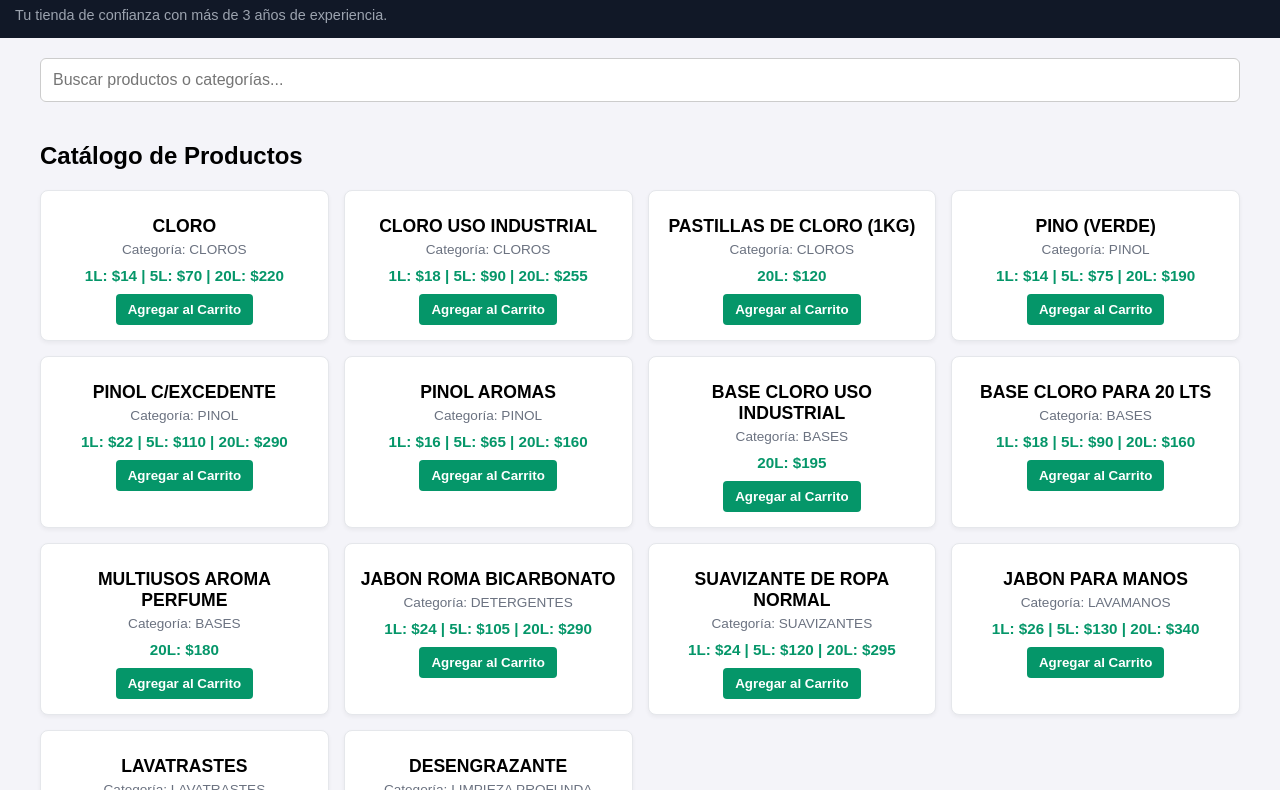
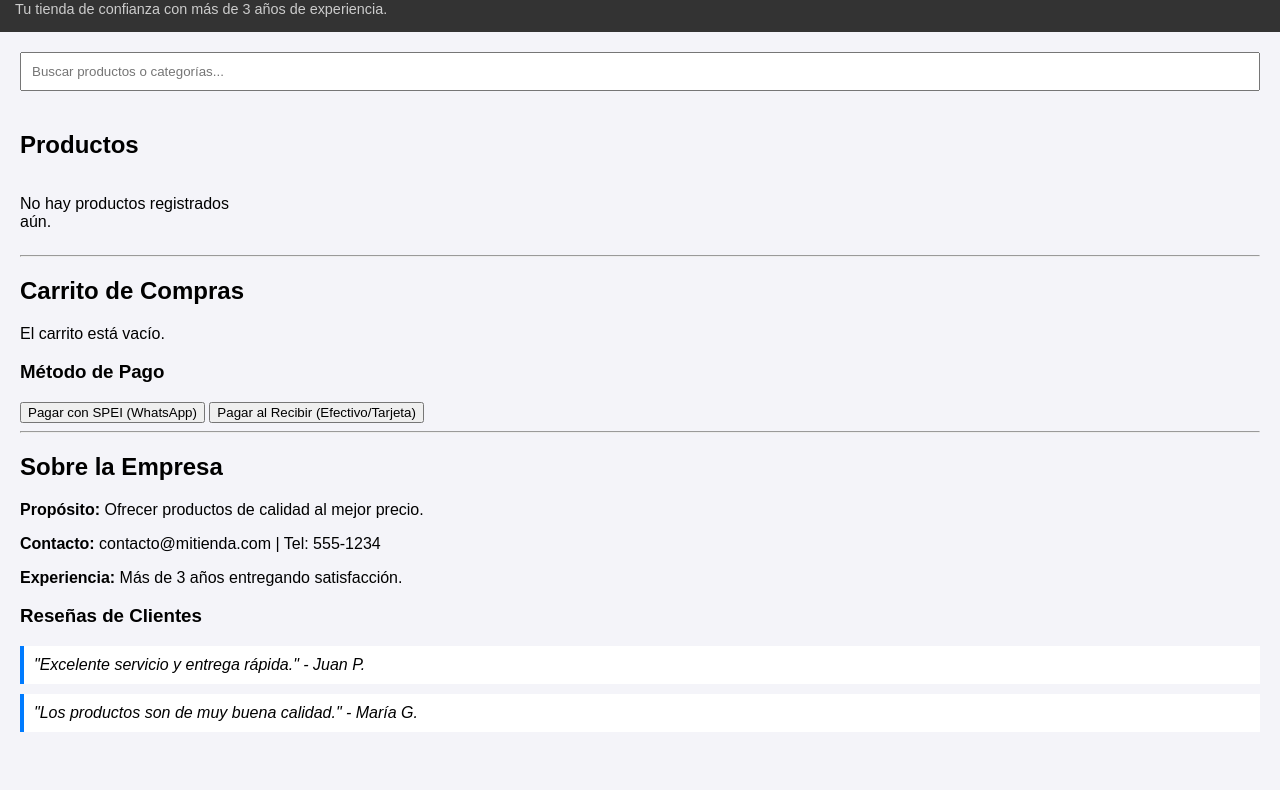
Before and after one commit to armmproductosdelimpieza-dot/armm-app, a website: page public/index.html in a window 1280 px wide. Shown: the part 120-910 px from the top of the page. After the commit the page ends 872 px from the top, so only its background shows below. Drawn offline with Linux system fonts and the light colour scheme.

Commit message:
Update index.html

```diff
--- a/public/index.html
+++ b/public/index.html
@@ -1,4 +1,3 @@
-
 <!DOCTYPE html>
 <html lang="es">
 <head>
@@ -7,38 +6,33 @@
     <title>ARMM Productos y Accesorios de Limpieza</title>
     <style>
         body { font-family: Arial, sans-serif; margin: 0; padding: 0; background-color: #f4f4f9; }
-        header { background: #111827; color: #fff; padding: 15px; display: flex; justify-content: space-between; align-items: center; }
-        .slogan { font-size: 0.9em; color: #9ca3af; }
-        .leyenda { background: #fef08a; padding: 8px 10px; text-align: center; font-weight: bold; font-size: 0.85em; color: #854d0e; }
-        .container { padding: 20px; max-width: 1200px; margin: 0 auto; }
-        .search-bar { margin-bottom: 20px; width: 100%; padding: 12px; box-sizing: border-box; border: 1px solid #ccc; border-radius: 6px; font-size: 1em; }
-        .grid { display: grid; grid-template-columns: repeat(auto-fill, minmax(240px, 1fr)); gap: 15px; }
-        .card { background: #fff; border: 1px solid #e5e7eb; padding: 15px; border-radius: 8px; text-align: center; box-shadow: 0 2px 4px rgba(0,0,0,0.05); }
-        .card h3 { margin: 10px 0 5px 0; font-size: 1.1em; }
-        .card .cat { color: #6b7280; font-size: 0.85em; margin-bottom: 10px; }
-        .card .price { font-weight: bold; color: #059669; font-size: 0.95em; margin-bottom: 10px; }
-        .btn-add { background: #059669; color: white; border: none; padding: 8px 12px; border-radius: 4px; cursor: pointer; font-weight: bold; }
-        .btn-add:hover { background: #047857; }
-        .user-menu { position: relative; }
-        .dropdown { display: none; position: absolute; right: 0; background: white; border: 1px solid #ccc; box-shadow: 0 4px 8px rgba(0,0,0,0.1); width: 200px; z-index: 10; border-radius: 6px; }
+        header { background: #333; color: #fff; padding: 15px; display: flex; justify-content: space-between; align-items: center; }
+        .slogan { font-size: 0.9em; color: #ccc; }
+        .leyenda { background: #ffeb3b; padding: 5px 10px; text-align: center; font-weight: bold; font-size: 0.85em; }
+        .container { padding: 20px; }
+        .search-bar { margin-bottom: 20px; width: 100%; padding: 10px; box-sizing: border-box; }
+        .grid { display: grid; grid-template-columns: repeat(auto-fill, minmax(200px, 1fr)); gap: 15px; }
+        .card { background: #fff; border: 1px solid #ddd; padding: 15px; border-radius: 5px; text-align: center; }
+        .user-menu { position: relative; display: inline-block; }
+        .dropdown { display: none; position: absolute; right: 0; background: white; border: 1px solid #ccc; box-shadow: 0 4px 8px rgba(0,0,0,0.1); width: 200px; z-index: 10; }
         .dropdown a, .dropdown div { display: block; padding: 10px; text-decoration: none; color: #333; cursor: pointer; }
-        .dropdown a:hover, .dropdown div:hover { background: #f3f4f6; }
+        .dropdown a:hover { background: #f0f0f0; }
         .modal { display: none; position: fixed; top: 0; left:0; width: 100%; height: 100%; background: rgba(0,0,0,0.5); justify-content: center; align-items: center; }
-        .modal-content { background: white; padding: 20px; border-radius: 8px; width: 300px; }
-        .review-card { background: #fff; border-left: 4px solid #059669; padding: 10px; margin-top: 10px; font-style: italic; border-radius: 0 6px 6px 0; }
+        .modal-content { background: white; padding: 20px; border-radius: 5px; width: 300px; }
+        .review-card { background: #fff; border-left: 4px solid #007bff; padding: 10px; margin-top: 10px; font-style: italic; }
     </style>
 </head>
 <body>
 
-    <div class="leyenda">⚠️ Para completar tu registro o resolver dudas, contáctanos por WhatsApp al (33) 5109 7726.</div>
+    <div class="leyenda">⚠️ Para completar tu registro o resolver dudas, contáctanos por WhatsApp.</div>
 
     <header>
         <div>
-            <h1>ARMM Productos de Limpieza</h1>
+            <h1>Mi Tienda</h1>
             <div class="slogan">Tu tienda de confianza con más de 3 años de experiencia.</div>
         </div>
         <div class="user-menu">
-            <button onclick="toggleMenu()" style="padding: 8px 15px; border-radius: 4px; cursor: pointer;">👤 Mi Cuenta</button>
+            <button onclick="toggleMenu()">👤 Mi Cuenta</button>
             <div id="userDropdown" class="dropdown">
                 <div><strong>Mis Datos</strong></div>
                 <div><strong>Mis Pedidos</strong></div>
@@ -49,38 +43,38 @@
     </header>
 
     <div class="container">
-        <!-- Buscador -->
+        <!-- BLOQUE 2: Buscador -->
         <input type="text" class="search-bar" id="searchInput" placeholder="Buscar productos o categorías..." onkeyup="filtrarProductos()">
 
-        <!-- Catálogo de Productos -->
-        <h2>Catálogo de Productos</h2>
+        <!-- BLOQUE 1 & Catalogo -->
+        <h2>Productos</h2>
         <div class="grid" id="productGrid"></div>
 
         <!-- Carrito -->
-        <hr style="margin: 30px 0;">
+        <hr>
         <h2>Carrito de Compras</h2>
-        <div id="carritoItems" style="background: #fff; padding: 15px; border-radius: 6px; margin-bottom: 15px;">El carrito está vacío.</div>
+        <div id="carritoItems">El carrito está vacío.</div>
         <h3>Método de Pago</h3>
-        <button onclick="pagarSPEI()" class="btn-add" style="background: #25d366; margin-right: 10px;">Pagar con SPEI (WhatsApp)</button>
-        <button onclick="pagarAlRecibir()" class="btn-add" style="background: #3b82f6;">Pagar al Recibir (Efectivo/Tarjeta)</button>
+        <button onclick="pagarSPEI()">Pagar con SPEI (WhatsApp)</button>
+        <button onclick="pagarAlRecibir()">Pagar al Recibir (Efectivo/Tarjeta)</button>
 
-        <!-- Sobre la Empresa y Reseñas -->
-        <hr style="margin: 30px 0;">
+        <!-- BLOQUE 3: Sobre la Empresa y Reseñas -->
+        <hr>
         <h2>Sobre la Empresa</h2>
-        <p><strong>Propósito:</strong> Ofrecer la mejor calidad en productos y accesorios de limpieza para el hogar y negocio.</p>
-        <p><strong>Contacto:</strong> WhatsApp: (33) 5109 7726</p>
-        <p><strong>Experiencia:</strong> Más de 3 años entregando máxima satisfacción.</p>
+        <p><strong>Propósito:</strong> Ofrecer productos de calidad al mejor precio.</p>
+        <p><strong>Contacto:</strong> contacto@mitienda.com | Tel: 555-1234</p>
+        <p><strong>Experiencia:</strong> Más de 3 años entregando satisfacción.</p>
 
         <h3>Reseñas de Clientes</h3>
-        <div class="review-card">"Excelente calidad en los cloros y multiusos, rinden muchísimo." - Juan P.</div>
-        <div class="review-card">"La entrega en Guadalajara es muy rápida y confiable." - María G.</div>
+        <div class="review-card">"Excelente servicio y entrega rápida." - Juan P.</div>
+        <div class="review-card">"Los productos son de muy buena calidad." - María G.</div>
     </div>
 
     <!-- Modal Olvidaste / Cambiar Contraseña -->
     <div id="passModal" class="modal">
         <div class="modal-content">
             <h3>Cambiar Contraseña</h3>
-            <input type="password" placeholder="Nueva contraseña" style="width:100%; margin-bottom:10px; padding: 8px;"><br>
+            <input type="password" placeholder="Nueva contraseña" style="width:100%; margin-bottom:10px;"><br>
             <a href="#" onclick="alert('Se enviaron instrucciones a tu correo registrado.')" style="font-size:0.8em;">¿Olvidaste tu contraseña?</a><br><br>
             <button onclick="cerrarModalPass()">Guardar</button>
             <button onclick="cerrarModalPass()">Cancelar</button>
@@ -88,56 +82,29 @@
     </div>
 
     <script>
-        // Productos Base extraídos de la lista
-        const productosIniciales = [
-            { nombre: "CLORO", categoria: "CLOROS", precio1L: 14, precio5L: 70, precio20L: 220 },
-            { nombre: "CLORO USO INDUSTRIAL", categoria: "CLOROS", precio1L: 18, precio5L: 90, precio20L: 255 },
-            { nombre: "PASTILLAS DE CLORO (1KG)", categoria: "CLOROS", precio1L: 0, precio5L: 0, precio20L: 120 },
-            { nombre: "PINO (VERDE)", categoria: "PINOL", precio1L: 14, precio5L: 75, precio20L: 190 },
-            { nombre: "PINOL C/EXCEDENTE", categoria: "PINOL", precio1L: 22, precio5L: 110, precio20L: 290 },
-            { nombre: "PINOL AROMAS", categoria: "PINOL", precio1L: 16, precio5L: 65, precio20L: 160 },
-            { nombre: "BASE CLORO USO INDUSTRIAL", categoria: "BASES", precio1L: 0, precio5L: 0, precio20L: 195 },
-            { nombre: "BASE CLORO PARA 20 LTS", categoria: "BASES", precio1L: 18, precio5L: 90, precio20L: 160 },
-            { nombre: "MULTIUSOS AROMA PERFUME", categoria: "BASES", precio1L: 0, precio5L: 0, precio20L: 180 },
-            { nombre: "JABON ROMA BICARBONATO", categoria: "DETERGENTES", precio1L: 24, precio5L: 105, precio20L: 290 },
-            { nombre: "SUAVIZANTE DE ROPA NORMAL", categoria: "SUAVIZANTES", precio1L: 24, precio5L: 120, precio20L: 295 },
-            { nombre: "JABON PARA MANOS", categoria: "LAVAMANOS", precio1L: 26, precio5L: 130, precio20L: 340 },
-            { nombre: "LAVATRASTES", categoria: "LAVATRASTES", precio1L: 29, precio5L: 145, precio20L: 495 },
-            { nombre: "DESENGRAZANTE", categoria: "LIMPIEZA PROFUNDA", precio1L: 25, precio5L: 105, precio20L: 380 }
-        ];
-
-        function obtenerProductos() {
-            let prods = localStorage.getItem('armm_productos');
-            if(!prods) {
-                localStorage.setItem('armm_productos', JSON.stringify(productosIniciales));
-                return productosIniciales;
-            }
-            return JSON.parse(prods);
-        }
-
-        function renderProductos() {
+        function cargarProductosWeb() {
             const grid = document.getElementById('productGrid');
-            const lista = obtenerProductos();
+            const data = localStorage.getItem('armm_productos');
             grid.innerHTML = '';
 
-            lista.forEach((p) => {
-                let preciosStr = [];
-                if(p.precio1L) preciosStr.push(`1L: $${p.precio1L}`);
-                if(p.precio5L) preciosStr.push(`5L: $${p.precio5L}`);
-                if(p.precio20L) preciosStr.push(`20L: $${p.precio20L}`);
-
+            if (data) {
+                const productos = JSON.parse(data);
+                productos.forEach(p => {
                     let div = document.createElement('div');
                     div.className = 'card';
                     div.setAttribute('data-name', p.nombre.toLowerCase());
                     div.setAttribute('data-category', p.categoria.toLowerCase());
                     div.innerHTML = `
                         <h3>${p.nombre}</h3>
-                    <div class="cat">Categoría: ${p.categoria}</div>
-                    <div class="price">${preciosStr.join(' | ')}</div>
-                    <button class="btn-add" onclick="agregarAlCarrito('${p.nombre}')">Agregar al Carrito</button>
+                        <p>Categoría: ${p.categoria}</p>
+                        <p><strong>Precios:</strong> 1L: $${p.p1 || '-'} | 5L: $${p.p5 || '-'} | 20L: $${p.p20 || '-'}</p>
+                        <button onclick="agregarAlCarrito('${p.nombre}')">Agregar al Carrito</button>
                     `;
                     grid.appendChild(div);
                 });
+            } else {
+                grid.innerHTML = '<p>No hay productos registrados aún.</p>';
+            }
         }
 
         function toggleMenu() {
@@ -169,7 +136,7 @@
             if(carrito.length === 0) return alert("El carrito está vacío.");
             let numPedido = Math.floor(Math.random() * 90000) + 10000;
             let msg = encodeURIComponent(`Hola, quiero pagar el pedido #${numPedido} vía SPEI. Productos: ${carrito.join(", ")}`);
-            window.open(`https://wa.me/523351097726?text=${msg}`, '_blank');
+            window.open(`https://wa.me/525551234567?text=${msg}`, '_blank');
         }
 
         function pagarAlRecibir() {
@@ -177,12 +144,11 @@
             alert("Pedido confirmado. Iniciaremos el envío y pagarás al recibir (Efectivo/Tarjeta).");
         }
 
-        function abrirChat() { window.open('https://wa.me/523351097726', '_blank'); }
+        function abrirChat() { window.open('https://wa.me/525551234567', '_blank'); }
         function abrirModalPass() { document.getElementById('passModal').style.display = 'flex'; }
         function cerrarModalPass() { document.getElementById('passModal').style.display = 'none'; }
 
-        // Inicializar catálogo al cargar
-        window.onload = renderProductos;
+        window.onload = cargarProductosWeb;
     </script>
 </body>
 </html>
```
Lines whose indentation alone changed are shown as unchanged.
